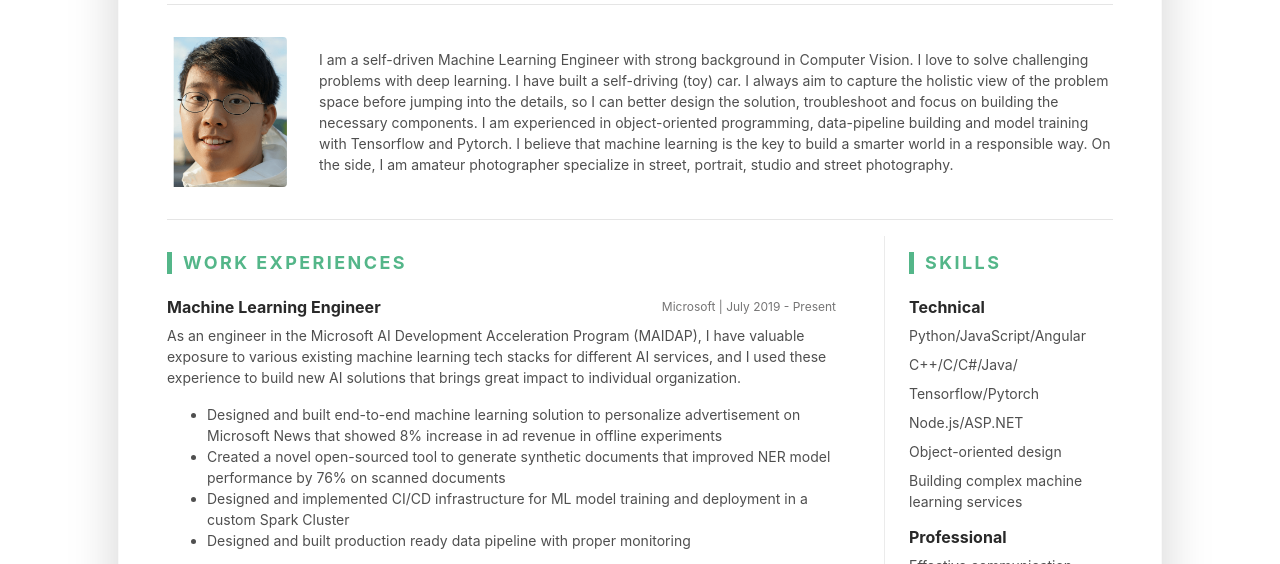
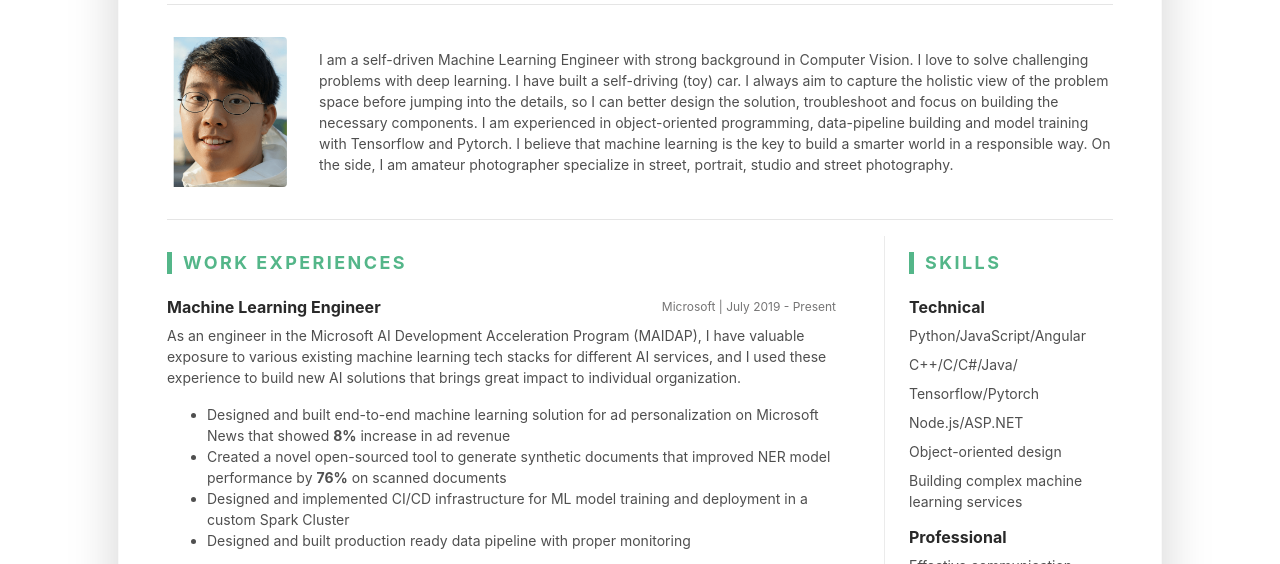
Before and after one commit to laserprec/about-me, a plain HTML site: page index.html in a window 1280 px wide. Shown: the part 205-769 px from the top of the page. Drawn offline with Linux system fonts and the light colour scheme.

Commit message:
Bold metrics

```diff
--- a/index.html
+++ b/index.html
@@ -69,8 +69,8 @@
 									<div class="item-content">
 										<p>As an engineer in the Microsoft AI Development Acceleration Program (MAIDAP), I have valuable exposure to various existing machine learning tech stacks for different AI services, and I used these experience to build new AI solutions that brings great impact to individual organization. </p>
 										<ul class="resume-list">
-											<li>Designed and built end-to-end machine learning solution to personalize advertisement on Microsoft News that showed 8% increase in ad revenue in offline experiments </li>
-											<li>Created a novel open-sourced tool to generate synthetic documents that improved NER model performance by 76% on scanned documents</li>
+											<li>Designed and built end-to-end machine learning solution for ad personalization on Microsoft News that showed <b>8%</b> increase in ad revenue </li>
+											<li>Created a novel open-sourced tool to generate synthetic documents that improved NER model performance by <b>76%</b> on scanned documents</li>
 											<li>Designed and implemented CI/CD infrastructure for ML model training and deployment in a custom Spark Cluster</li>
 											<li>Designed and built production ready data pipeline with proper monitoring</li>
 										</ul>
```
